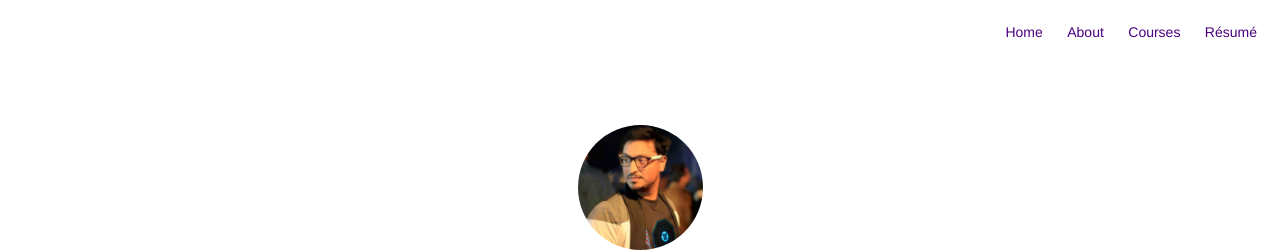
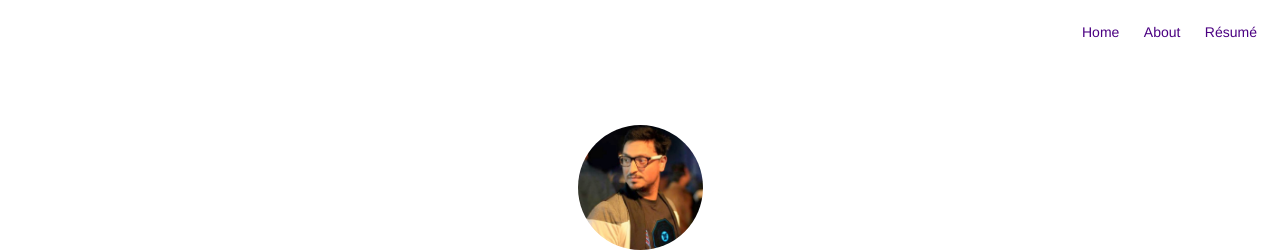
Before and after one commit to anuranjandubey/anuranjandubey.github.io, a Jekyll site: the page built from projects.html, in a window 1280 px wide. Shown: the top 252 px of the page. Built offline with Jekyll 4.4.1, drawn with Linux system fonts in a browser that asks for light colours.

Commit message:
major update

```diff
--- a/_includes/nav.html
+++ b/_includes/nav.html
@@ -31,7 +31,7 @@
         {% endif %}
 
         {% if site.about == true %}
-            {% if page.title != "Courses" and page.title != "Home" %}
+            {% if page.title != "Courses" and page.title != "Home" and page.title != "Projects" %}
                 <li class="item">
                     <a class="link" href="#coursespage">Courses</a>
                 </li>
```
Also changed, not shown: 2 other files.
